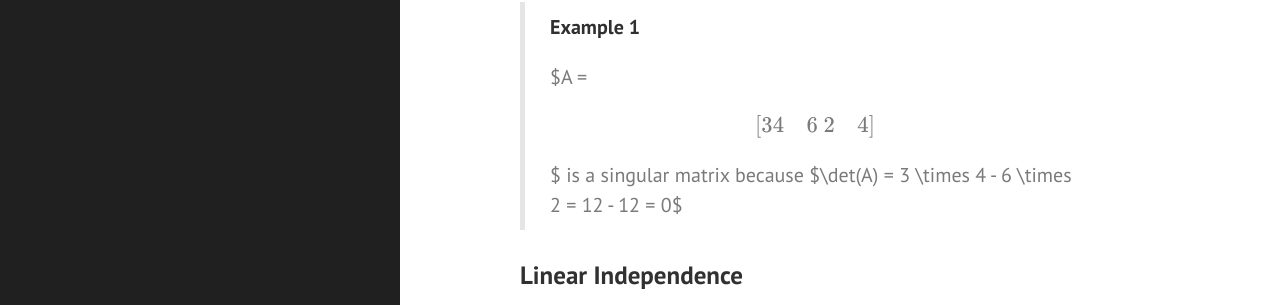
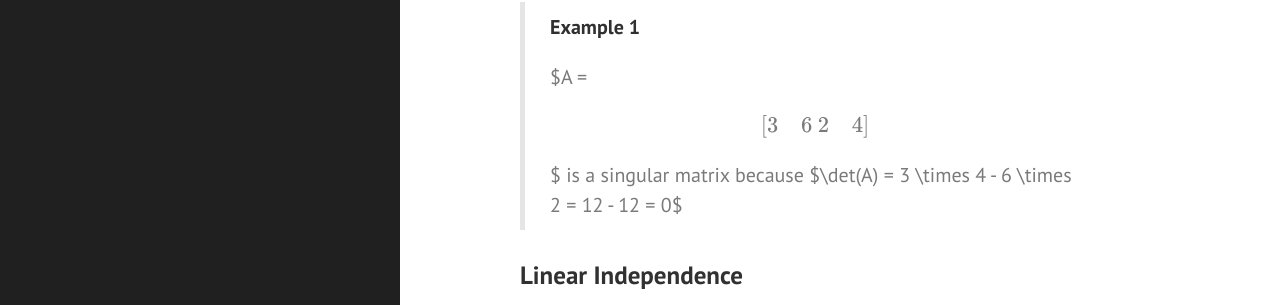
Before and after one commit to GwangseongCho/GwangseongCho.github.io, a Jekyll site: the page built from _posts/2024-09-09-differential-equations-II.md, in a window 1280 px wide and 900 px high, scrolled down 1106 px. Shown: the part 145-450 px from the top of the window. Built offline with Jekyll 4.4.1, drawn with Linux system fonts in a browser that asks for light colours; formulas are drawn with MathJax 3.

Commit message:
Edit Example 1

```diff
--- a/_posts/2024-09-09-differential-equations-II.md
+++ b/_posts/2024-09-09-differential-equations-II.md
@@ -43,7 +43,8 @@ Also, the homogenouse system $\mathbf{Ax = 0}$ has infinitely many solutions in
 
 > **Example 1**
 >
-> $A = \begin{bmatrix} 34 & 6 \\ 2 & 4 \end{bmatrix}$ is a singular matrix because $\det(A) = 3 \times 4 - 6 \times 2 = 12 - 12 = 0$
+> <span>$A = \begin{bmatrix} 3 & 6 \\ 2 & 4 \end{bmatrix}$ is a singular matrix because $\det(A) = 3 \times 4 - 6 \times 2 = 12 - 12 = 0$</span>
+
 
 
 
```
